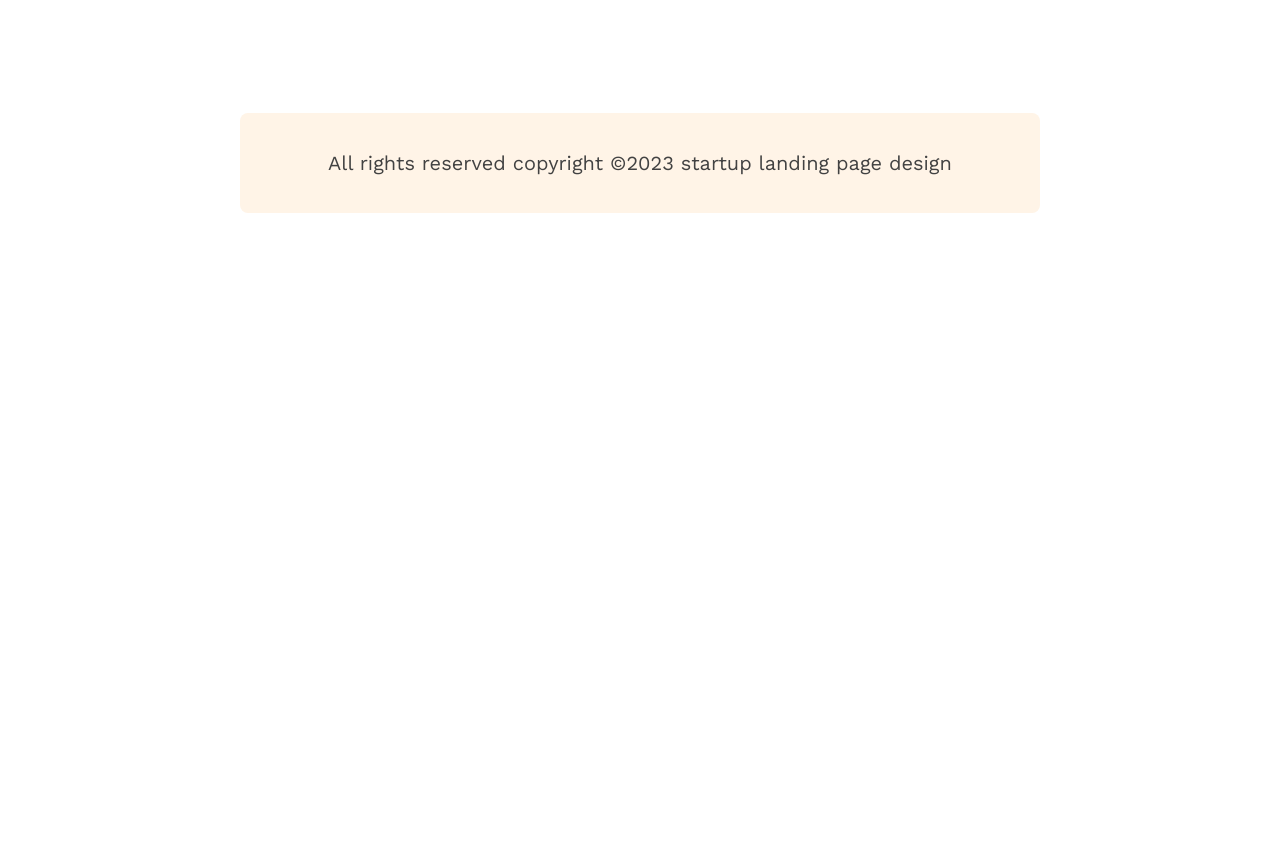
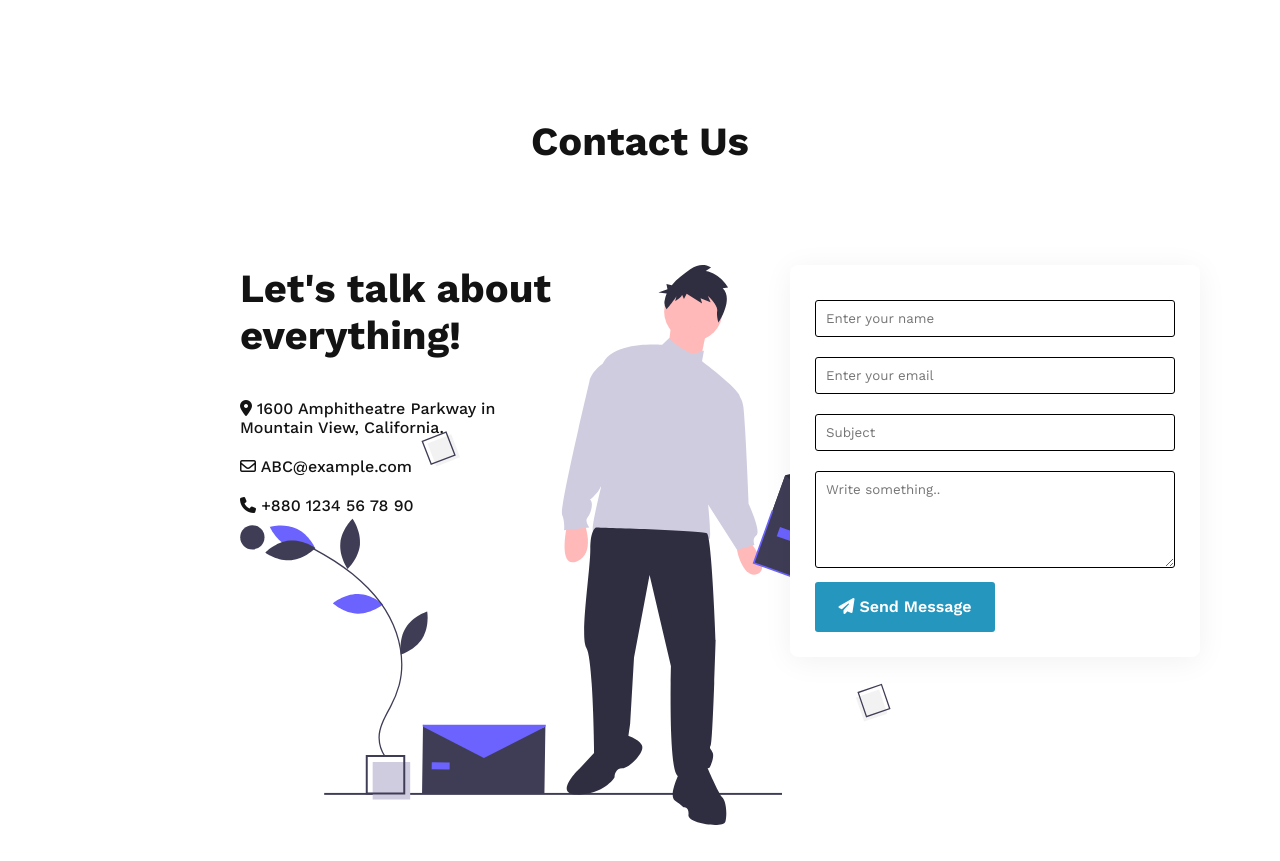
Before and after one commit to mahmud-bhuiyan/module-11-assignment, a plain HTML site: page index.html in a window 1280 px wide. Shown: the part 3636-4497 px from the top of the page. Before the commit the page ends 3849 px from the top, so only its background shows below. Drawn offline with nearby package versions, Linux system fonts and the light colour scheme.

Commit message:
contact us section added

```diff
--- a/assets/css/custom.css
+++ b/assets/css/custom.css
@@ -15,7 +15,7 @@
 
 .primary-button {
   width: 180px;
-  height: 45px;
+  height: 50px;
   background: #ff900e;
   border-radius: 8px;
   border: 0;
@@ -283,8 +283,8 @@ ul li a {
   text-align: center;
 }
 
-.box-img{
-    margin-bottom: 10px;
+.box-img {
+  margin-bottom: 10px;
 }
 /* ============================
       sponsors section styles
@@ -330,7 +330,72 @@ ul li a {
           Contact Us styles
    ============================*/
 
+.contact-us-title {
+  text-align: center;
+  font-weight: 700;
+  font-size: 40px;
+  color: #131313;
+}
 
+.contact-us {
+  margin: 100px 240px 130px;
+  height: 560px;
+  display: grid;
+  grid-template-columns: repeat(2, 1fr);
+  background-image: url("../images/contact-us.svg");
+  background-size: contain;
+  background-repeat: no-repeat;
+}
+
+.contact-info-title {
+  width: 400px;
+  padding-bottom: 20px;
+  font-weight: 700;
+  font-size: 40px;
+  color: #131313;
+}
+
+.address,
+.email,
+.number {
+  width: 320px;
+  margin: 20px 0;
+  font-weight: 500;
+  font-size: 16px;
+  color: #131313;
+  cursor: pointer;
+}
+.contact-form {
+  margin-left: 150px;
+  width: 360px;
+  height: auto;
+  background: #ffffff;
+  box-shadow: 0px 4px 30px rgba(0, 0, 0, 0.06);
+  border-radius: 8px;
+  padding: 25px;
+}
+
+.contact-form textarea,
+input[type="text"],
+input[type="email"] {
+  width: 100%;
+  box-sizing: border-box;
+  border: 1px solid black;
+  padding: 10px;
+  margin: 10px 0;
+  border-radius: 3px;
+}
+
+.send-btn {
+  width: 180px;
+  height: 50px;
+  background: #2596be;
+  border-radius: 3px;
+  border: 0;
+  font-weight: 600;
+  font-size: 16px;
+  color: #ffffff;
+}
 
 /* ============================
           footer styles
--- a/index.html
+++ b/index.html
@@ -188,7 +188,30 @@
         </section>
         <!-- sponsors section end -->
 
-
+        <!-- contact us section start -->
+        <section class="contact-us-section">
+            <h1 class="contact-us-title">Contact Us</h1>
+            <div class="contact-us">
+                <div class="contact-info">
+                    <h2 class="contact-info-title">Let's talk about everything!</h2>
+                    <div class="details">
+                        <p class="address"><i class="fa-solid fa-location-dot"></i> 1600 Amphitheatre Parkway in Mountain View, California.</p>
+                        <p class="email"><i class="fa-regular fa-envelope"></i> ABC@example.com</p>
+                        <p class="number"><i class="fa-solid fa-phone"></i> +880 1234 56 78 90</p>
+                    </div>
+                </div>
+                <div class="contact-form-container">
+                    <form class="contact-form">
+                        <input type="text" placeholder="Enter your name" />
+                        <input type="email" placeholder="Enter your email" />
+                        <input type="text" placeholder="Subject" />
+                        <textarea name="message" placeholder="Write something.." rows="5"></textarea>
+                        <button class="send-btn" type="submit"><i class="fa-solid fa-paper-plane"></i> Send Message</button>
+                    </form>
+                </div>
+            </div>
+        </section>
+        <!-- contact us section start -->
 
     </main>
     <!-- main end -->
```
Also changed, not shown: assets/images/contact-us.svg (added).
